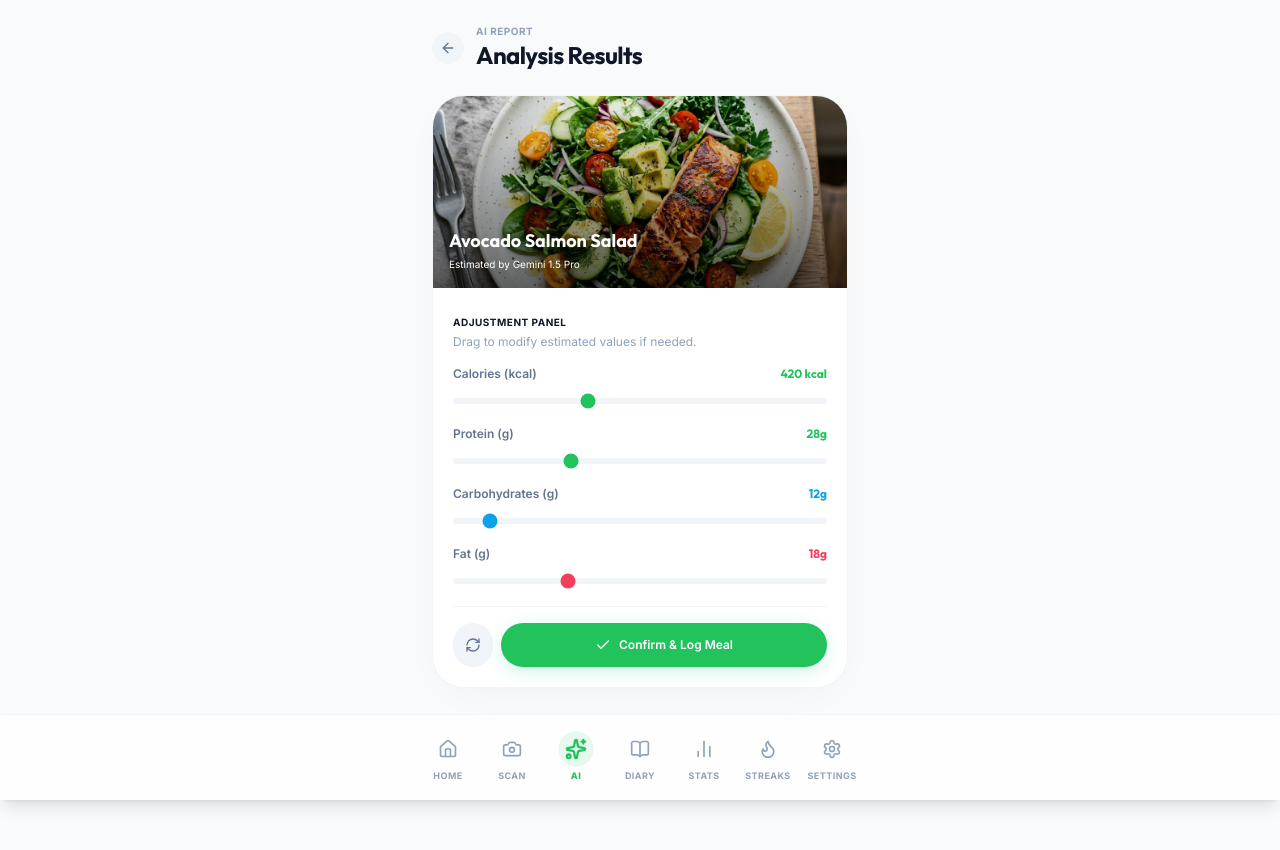
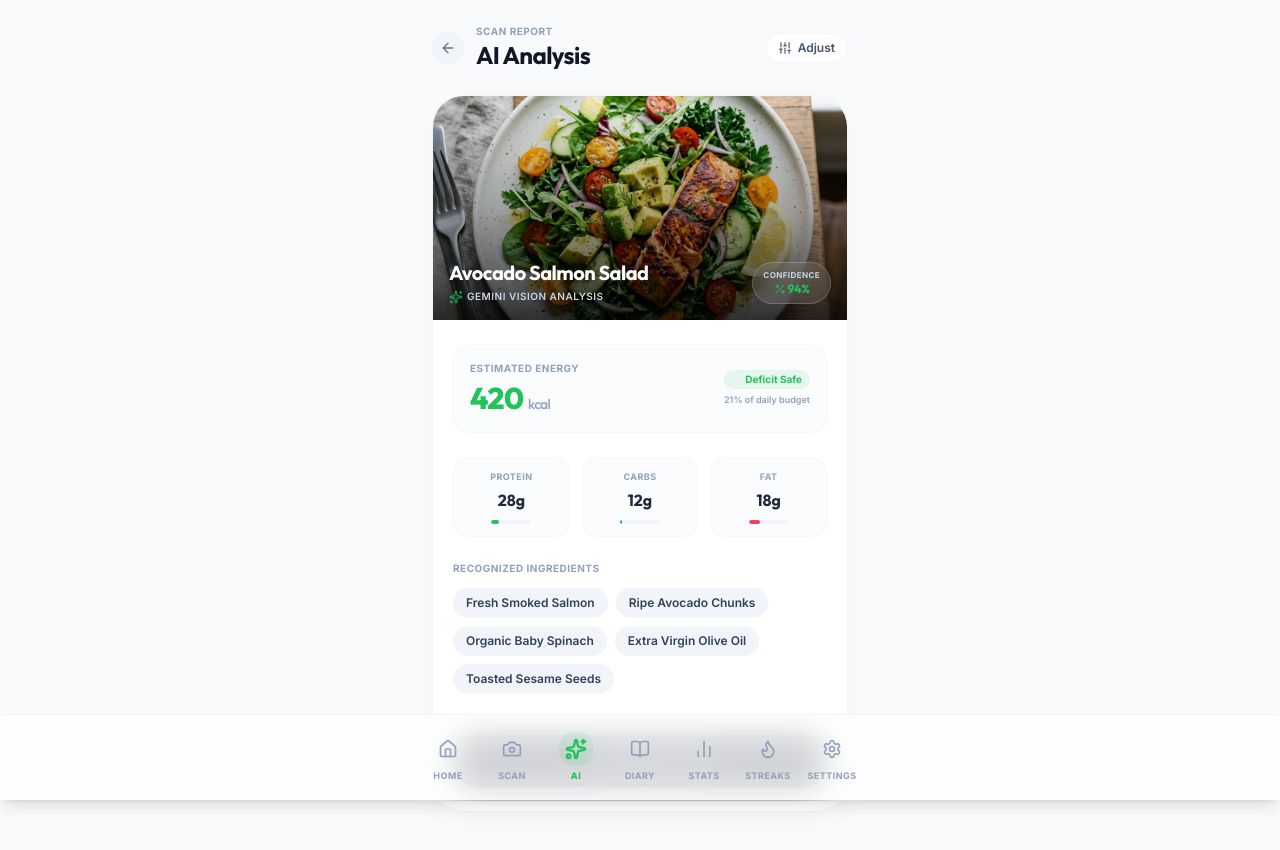
Before and after one commit to Shhhreyaaa/AI-Calorie-Tracker, a Next.js app: page /analysis in a window 1280 px wide. Shown: the top 850 px of the page. Before the commit the page ends 808 px from the top, so only its background shows below. Built offline with nearby package versions, Linux system fonts and the light colour scheme.

Commit message:
Initial project setup

```diff
--- a/src/app/analysis/page.tsx
+++ b/src/app/analysis/page.tsx
@@ -2,147 +2,307 @@
 
 import React, { useState } from "react";
 import Image from "next/image";
-import { Check, Edit3, ArrowLeft, RefreshCw, HelpCircle } from "lucide-react";
 import Link from "next/link";
+import {
+  ArrowLeft,
+  Check,
+  Sparkles,
+  HelpCircle,
+  AlertCircle,
+  X,
+  Plus,
+  Sliders,
+  CheckCircle,
+  Percent
+} from "lucide-react";
+import { useRouter } from "next/navigation";
 
 export default function AnalysisPage() {
+  const router = useRouter();
+
+  // State management
+  const [mealName, setMealName] = useState("Avocado Salmon Salad");
   const [calories, setCalories] = useState(420);
   const [protein, setProtein] = useState(28);
   const [carbs, setCarbs] = useState(12);
   const [fat, setFat] = useState(18);
+  const [confidence] = useState(0.94); // 94% confidence
+  const [ingredients, setIngredients] = useState([
+    "Fresh Smoked Salmon",
+    "Ripe Avocado Chunks",
+    "Organic Baby Spinach",
+    "Extra Virgin Olive Oil",
+    "Toasted Sesame Seeds"
+  ]);
 
-  const [isSaved, setIsSaved] = useState(false);
+  const [newIngredient, setNewIngredient] = useState("");
+  const [isEditing, setIsEditing] = useState(false);
+  const [isLogged, setIsLogged] = useState(false);
+
+  // Remove an ingredient tag
+  const removeIngredient = (index: number) => {
+    setIngredients(prev => prev.filter((_, i) => i !== index));
+  };
+
+  // Add a new ingredient tag
+  const addIngredient = (e: React.FormEvent) => {
+    e.preventDefault();
+    if (newIngredient.trim()) {
+      setIngredients(prev => [...prev, newIngredient.trim()]);
+      setNewIngredient("");
+    }
+  };
+
+  const handleConfirmLog = () => {
+    setIsLogged(true);
+    setTimeout(() => {
+      router.push("/dashboard");
+    }, 1800);
+  };
 
   return (
     <div className="space-y-6">
 
-      {/* Header Info */}
+      {/* Toast Alert on Successful Log */}
+      {isLogged && (
+        <div className="fixed top-6 left-1/2 -translate-x-1/2 z-50 bg-[#0F172A] text-white px-5 py-3 rounded-2xl shadow-xl text-xs font-semibold flex items-center gap-2 animate-bounce">
+          <CheckCircle className="w-5 h-5 text-brand-green fill-brand-green/10" />
+          <span>Meal logged successfully! Redirecting...</span>
+        </div>
+      )}
+
+      {/* Header Bar */}
+      <div className="flex justify-between items-center">
         <div className="flex items-center gap-3">
-        <Link href="/camera" className="bg-slate-100 dark:bg-slate-800 p-2 rounded-xl text-slate-500 hover:text-slate-800 dark:hover:text-slate-200">
+          <Link
+            href="/camera"
+            className="bg-slate-100 dark:bg-slate-800 p-2 rounded-xl text-slate-500 hover:text-slate-800 dark:hover:text-slate-205 transition-colors"
+          >
             <ArrowLeft className="w-4 h-4" />
           </Link>
           <div>
-          <span className="text-[10px] text-slate-400 font-bold uppercase tracking-wider block">AI Report</span>
-          <h2 className="font-outfit text-2xl font-bold tracking-tight">Analysis Results</h2>
+            <span className="text-[10px] text-slate-400 font-bold uppercase tracking-wider block">Scan Report</span>
+            <h2 className="font-outfit text-2xl font-bold tracking-tight">AI Analysis</h2>
           </div>
         </div>
 
-      {/* Main Analysis Container */}
-      <div className="bg-white dark:bg-slate-900 border border-slate-100 dark:border-slate-800 rounded-[32px] overflow-hidden shadow-premium dark:shadow-premium-dark">
-        <div className="relative h-48 w-full">
+        {/* Toggle Edit Mode */}
+        <button
+          onClick={() => setIsEditing(!isEditing)}
+          className={`flex items-center gap-1.5 px-3 py-1.5 rounded-xl text-xs font-semibold border transition-all ${
+            isEditing
+              ? "bg-brand-green/10 text-brand-green border-brand-green/20"
+              : "bg-white dark:bg-slate-900 text-slate-600 dark:text-slate-350 border-slate-100 dark:border-slate-800/80 hover:bg-slate-50"
+          }`}
+        >
+          <Sliders className="w-3.5 h-3.5" />
+          <span>{isEditing ? "View Summary" : "Adjust"}</span>
+        </button>
+      </div>
+
+      {/* Main Container */}
+      <div className="bg-white dark:bg-slate-900 border border-slate-100 dark:border-slate-800 rounded-[32px] overflow-hidden shadow-premium dark:shadow-premium-dark space-y-6 pb-6">
+
+        {/* 1. Meal Image Header Banner */}
+        <div className="relative h-56 w-full">
           <Image
             src="/images/salmon_salad.png"
-            alt="Avocado Salmon Salad"
+            alt="Recognized Meal"
             fill
             className="object-cover"
+            priority
           />
-          <div className="absolute inset-0 bg-gradient-to-t from-black/60 to-transparent" />
-          <div className="absolute bottom-4 left-4 text-white">
-            <h3 className="font-outfit text-lg font-bold">Avocado Salmon Salad</h3>
-            <p className="text-[10px] text-slate-350 mt-0.5">Estimated by Gemini 1.5 Pro</p>
+          <div className="absolute inset-0 bg-gradient-to-t from-black/80 via-black/30 to-transparent" />
+
+          <div className="absolute bottom-4 left-4 right-4 flex justify-between items-end text-white">
+            <div className="space-y-0.5 max-w-[70%]">
+              {isEditing ? (
+                <input
+                  type="text"
+                  value={mealName}
+                  onChange={(e) => setMealName(e.target.value)}
+                  className="bg-white/10 backdrop-blur-sm border border-white/20 rounded-xl px-2.5 py-1 font-outfit text-lg font-bold text-white outline-none focus:border-brand-green w-full"
+                />
+              ) : (
+                <h3 className="font-outfit text-xl font-bold tracking-tight truncate">{mealName}</h3>
+              )}
+              <p className="text-[10px] text-slate-300 font-semibold tracking-wider uppercase flex items-center gap-1">
+                <Sparkles className="w-3.5 h-3.5 text-brand-green fill-brand-green/20 animate-pulse" />
+                Gemini Vision Analysis
+              </p>
+            </div>
+
+            {/* Confidence Score Pill */}
+            <div className="bg-white/10 backdrop-blur-md border border-white/20 px-2.5 py-1.5 rounded-xl text-center shrink-0">
+              <span className="text-[8px] text-slate-300 font-bold uppercase tracking-wider block">Confidence</span>
+              <span className="font-outfit text-xs font-bold text-brand-green flex items-center justify-center gap-0.5">
+                <Percent className="w-3 h-3" /> {Math.round(confidence * 100)}%
+              </span>
+            </div>
           </div>
         </div>
 
-        {/* Adjustments Form */}
-        <div className="p-5 space-y-4">
-          <div>
-            <span className="text-[10px] text-slate-450 font-bold uppercase tracking-wider">Adjustment Panel</span>
-            <p className="text-xs text-slate-400 mt-0.5">Drag to modify estimated values if needed.</p>
-          </div>
+        {/* Adjustments Screen vs Static Summary */}
+        <div className="px-5 space-y-6">
 
-          {/* Calorie slider */}
+          {isEditing ? (
+            /* Editing Sliders Container */
+            <div className="space-y-4">
               <div className="space-y-1">
                 <div className="flex justify-between text-xs font-semibold">
                   <span className="text-slate-500">Calories (kcal)</span>
                   <span className="font-outfit font-bold text-brand-green">{calories} kcal</span>
                 </div>
                 <input
-              type="range"
-              min="100"
-              max="1000"
-              value={calories}
+                  type="range" min="100" max="1000" value={calories}
                   onChange={(e) => setCalories(Number(e.target.value))}
                   className="w-full accent-brand-green h-1.5 bg-slate-100 dark:bg-slate-800 rounded-lg appearance-none cursor-pointer"
                 />
               </div>
 
-          {/* Protein slider */}
               <div className="space-y-1">
                 <div className="flex justify-between text-xs font-semibold">
                   <span className="text-slate-500">Protein (g)</span>
                   <span className="font-outfit font-bold text-brand-green">{protein}g</span>
                 </div>
                 <input
-              type="range"
-              min="5"
-              max="80"
-              value={protein}
+                  type="range" min="0" max="100" value={protein}
                   onChange={(e) => setProtein(Number(e.target.value))}
                   className="w-full accent-brand-green h-1.5 bg-slate-100 dark:bg-slate-800 rounded-lg appearance-none cursor-pointer"
                 />
               </div>
 
-          {/* Carbs slider */}
               <div className="space-y-1">
                 <div className="flex justify-between text-xs font-semibold">
-              <span className="text-slate-500">Carbohydrates (g)</span>
+                  <span className="text-slate-500">Carbs (g)</span>
                   <span className="font-outfit font-bold text-brand-sky">{carbs}g</span>
                 </div>
                 <input
-              type="range"
-              min="0"
-              max="150"
-              value={carbs}
+                  type="range" min="0" max="150" value={carbs}
                   onChange={(e) => setCarbs(Number(e.target.value))}
                   className="w-full accent-brand-sky h-1.5 bg-slate-100 dark:bg-slate-800 rounded-lg appearance-none cursor-pointer"
                 />
               </div>
 
-          {/* Fat slider */}
               <div className="space-y-1">
                 <div className="flex justify-between text-xs font-semibold">
                   <span className="text-slate-500">Fat (g)</span>
                   <span className="font-outfit font-bold text-brand-coral">{fat}g</span>
                 </div>
                 <input
-              type="range"
-              min="0"
-              max="60"
-              value={fat}
+                  type="range" min="0" max="80" value={fat}
                   onChange={(e) => setFat(Number(e.target.value))}
                   className="w-full accent-brand-coral h-1.5 bg-slate-100 dark:bg-slate-800 rounded-lg appearance-none cursor-pointer"
                 />
               </div>
+            </div>
+          ) : (
+            /* Premium Summary Display */
+            <div className="space-y-6">
 
-          {/* Action trigger */}
-          <div className="pt-4 border-t border-slate-100 dark:border-slate-800 flex gap-2">
+              {/* Core Calorie Statistic Block */}
+              <div className="bg-slate-50/50 dark:bg-slate-850/40 border border-slate-100/60 dark:border-slate-800/40 rounded-2xl p-4 flex justify-between items-center">
+                <div>
+                  <span className="text-[10px] text-slate-400 font-bold uppercase tracking-wider block">Estimated Energy</span>
+                  <div className="font-outfit text-3xl font-extrabold tracking-tight text-brand-green mt-1">
+                    {calories} <span className="text-sm font-medium text-slate-400">kcal</span>
+                  </div>
+                </div>
+                <div className="text-right">
+                  <span className="bg-brand-green/10 text-brand-green text-[10px] font-bold px-2 py-0.5 rounded-lg block">
+                    Deficit Safe
+                  </span>
+                  <span className="text-[9px] text-slate-400 font-semibold block mt-1">21% of daily budget</span>
+                </div>
+              </div>
+
+              {/* Macro stats blocks */}
+              <div className="grid grid-cols-3 gap-3">
+                {/* Protein */}
+                <div className="bg-slate-50/50 dark:bg-slate-850/40 border border-slate-100/60 dark:border-slate-800/40 rounded-2xl p-3 flex flex-col items-center">
+                  <span className="text-[9px] text-slate-400 font-bold uppercase tracking-wider">Protein</span>
+                  <span className="font-outfit text-base font-bold mt-1 text-slate-800 dark:text-slate-205">{protein}g</span>
+                  <div className="w-10 bg-slate-100 dark:bg-slate-800 h-1 rounded-full overflow-hidden mt-2">
+                    <div className="bg-brand-green h-full rounded-full" style={{ width: `${(protein/150)*100}%` }} />
+                  </div>
+                </div>
+                {/* Carbs */}
+                <div className="bg-slate-50/50 dark:bg-slate-850/40 border border-slate-100/60 dark:border-slate-800/40 rounded-2xl p-3 flex flex-col items-center">
+                  <span className="text-[9px] text-slate-400 font-bold uppercase tracking-wider">Carbs</span>
+                  <span className="font-outfit text-base font-bold mt-1 text-slate-800 dark:text-slate-205">{carbs}g</span>
+                  <div className="w-10 bg-slate-100 dark:bg-slate-800 h-1 rounded-full overflow-hidden mt-2">
+                    <div className="bg-brand-sky h-full rounded-full" style={{ width: `${(carbs/200)*100}%` }} />
+                  </div>
+                </div>
+                {/* Fat */}
+                <div className="bg-slate-50/50 dark:bg-slate-850/40 border border-slate-100/60 dark:border-slate-800/40 rounded-2xl p-3 flex flex-col items-center">
+                  <span className="text-[9px] text-slate-400 font-bold uppercase tracking-wider">Fat</span>
+                  <span className="font-outfit text-base font-bold mt-1 text-slate-800 dark:text-slate-205">{fat}g</span>
+                  <div className="w-10 bg-slate-100 dark:bg-slate-800 h-1 rounded-full overflow-hidden mt-2">
+                    <div className="bg-brand-coral h-full rounded-full" style={{ width: `${(fat/65)*100}%` }} />
+                  </div>
+                </div>
+              </div>
+
+            </div>
+          )}
+
+          {/* 3. Ingredients Section */}
+          <div className="space-y-3">
+            <span className="text-[10px] text-slate-400 font-bold uppercase tracking-wider block">Recognized Ingredients</span>
+
+            {/* Ingredients Tags Wrapper */}
+            <div className="flex flex-wrap gap-2">
+              {ingredients.map((ing, i) => (
+                <div
+                  key={i}
+                  className="bg-slate-100 dark:bg-slate-800 text-slate-700 dark:text-slate-300 text-xs font-semibold px-3 py-1.5 rounded-xl flex items-center gap-1 border border-slate-100/10"
+                >
+                  <span>{ing}</span>
+                  {isEditing && (
                     <button
-              onClick={() => {
-                setCalories(420);
-                setProtein(28);
-                setCarbs(12);
-                setFat(18);
-                setIsSaved(false);
-              }}
-              className="bg-slate-100 dark:bg-slate-800 hover:bg-slate-200 dark:hover:bg-slate-700 p-3 rounded-xl transition-all"
+                      type="button"
+                      onClick={() => removeIngredient(i)}
+                      className="text-slate-450 hover:text-slate-800 dark:hover:text-white shrink-0"
                     >
-              <RefreshCw className="w-4 h-4 text-slate-500" />
+                      <X className="w-3 h-3" />
                     </button>
+                  )}
+                </div>
+              ))}
+            </div>
+
+            {/* Inline Add Ingredient Form */}
+            {isEditing && (
+              <form onSubmit={addIngredient} className="flex gap-2 mt-2">
+                <input
+                  type="text"
+                  value={newIngredient}
+                  onChange={(e) => setNewIngredient(e.target.value)}
+                  placeholder="Add missing ingredient..."
+                  className="flex-1 bg-slate-50 dark:bg-slate-950/60 border border-slate-200 dark:border-slate-850 focus:border-brand-green dark:focus:border-brand-green rounded-xl px-3.5 py-2 text-xs outline-none transition-all placeholder:text-slate-400"
+                />
                 <button
-              onClick={() => setIsSaved(true)}
-              className="flex-1 bg-brand-green hover:bg-emerald-600 active:scale-[0.98] text-white font-semibold text-xs py-3.5 px-4 rounded-xl shadow-glow transition-all flex items-center justify-center gap-2"
+                  type="submit"
+                  className="bg-brand-green hover:bg-emerald-600 text-white p-2 rounded-xl active:scale-95 transition-all"
                 >
-              {isSaved ? (
-                <>
-                  <Check className="w-4 h-4" /> Logged Successfully!
-                </>
-              ) : (
-                <>
-                  <Check className="w-4 h-4" /> Confirm & Log Meal
-                </>
+                  <Plus className="w-4 h-4" />
+                </button>
+              </form>
             )}
+          </div>
+
+          {/* Action Log Trigger Button */}
+          <div className="pt-4 border-t border-slate-100 dark:border-slate-800">
+            <button
+              onClick={handleConfirmLog}
+              disabled={isLogged}
+              className="w-full bg-[#0F172A] hover:bg-[#1E293B] dark:bg-white dark:hover:bg-slate-100 dark:text-[#020617] text-white font-semibold text-sm py-4 px-4 rounded-xl shadow-glow active:scale-[0.98] transition-all flex items-center justify-center gap-2"
+            >
+              <Check className="w-4 h-4" /> Log Meal to Diary
             </button>
           </div>
+
         </div>
 
       </div>
```
Lines whose indentation alone changed are shown as unchanged.
